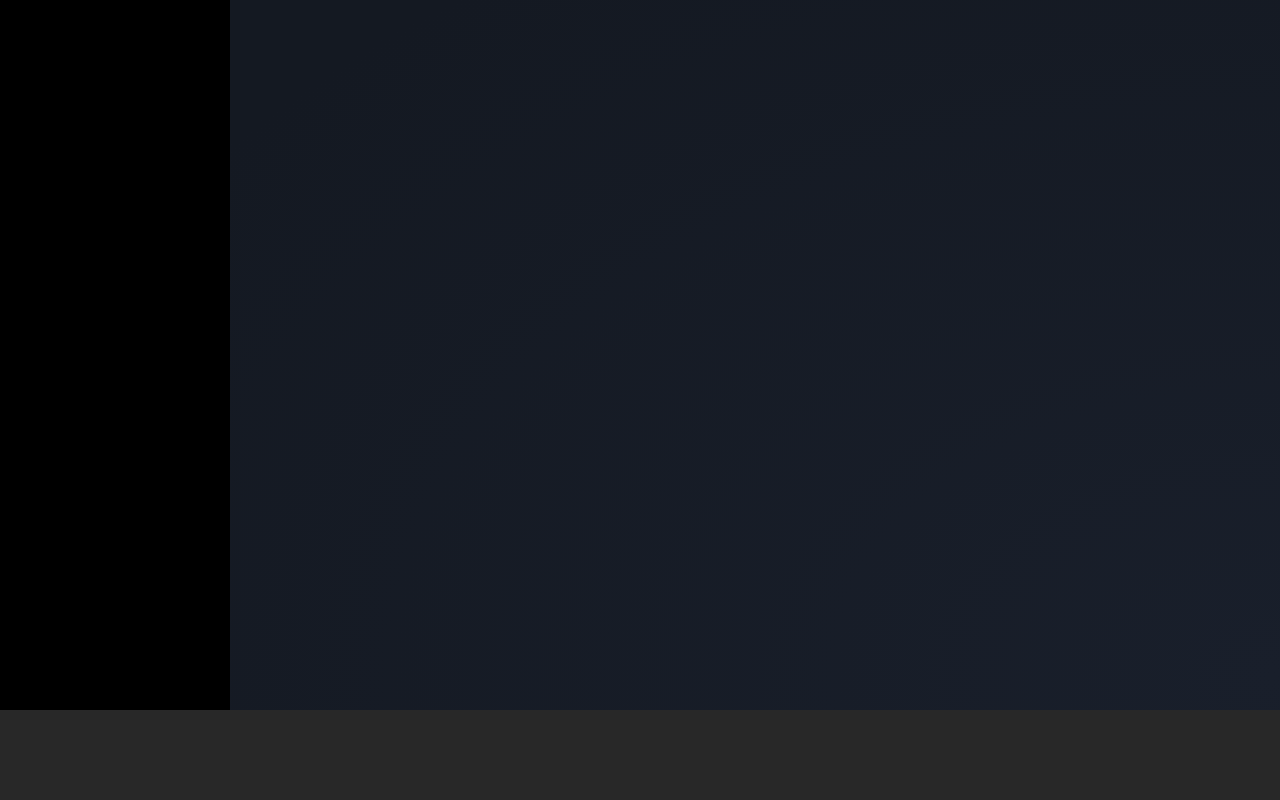
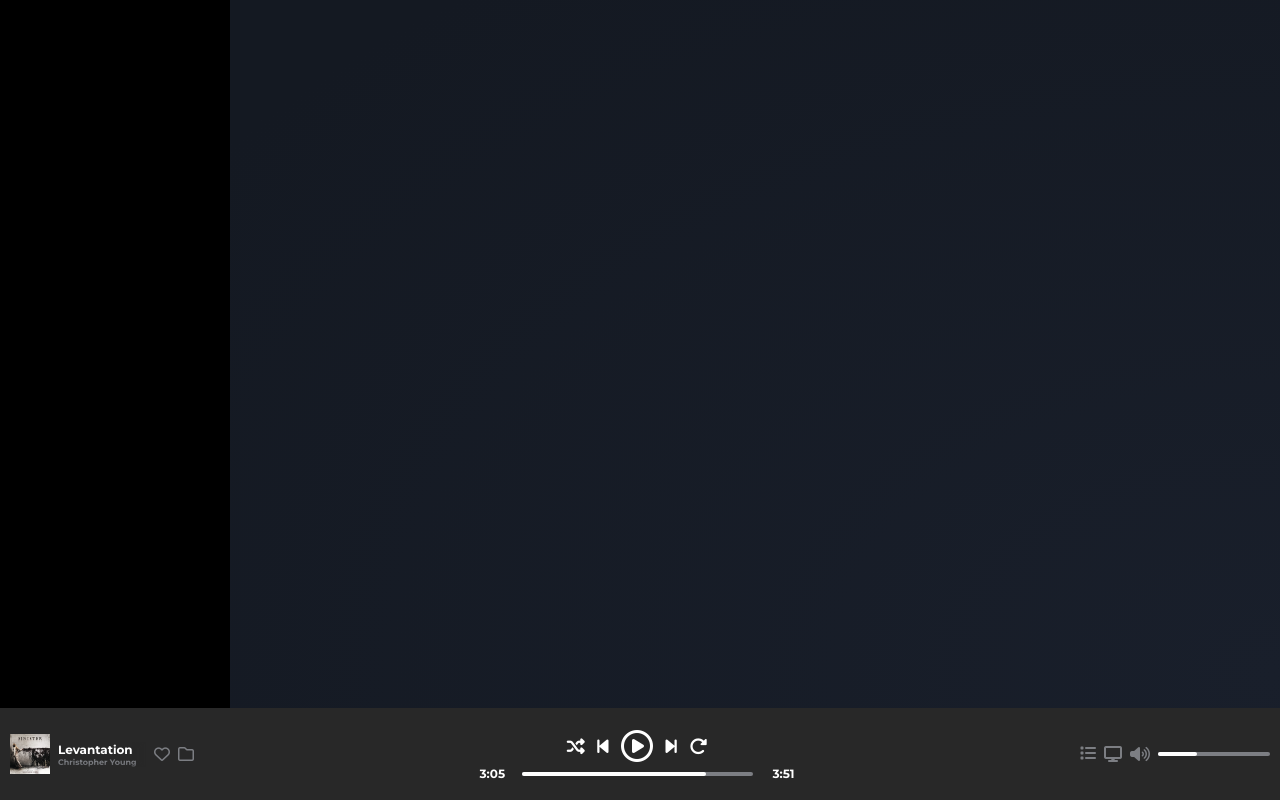
Before and after one commit to IO-underscorre/html-css-spotifyweb, a plain HTML site: page index.html in a window 1280 px wide. Drawn offline with Linux system fonts and the light colour scheme.

Commit message:
feat(bottom-bar): bottom control bar completed

```diff
--- a/index.html
+++ b/index.html
@@ -28,7 +28,108 @@
         </div>
 
         <!-- Bottom menu bar -->
-        <div class="bottom-bar"></div>
+        <div class="bottom-bar">
+            <!-- Current song options -->
+            <menu class="side-controller">
+                <li class="audio-container">
+                    <a href="" class="audio-cover">
+                        <img src="images/covers/sinister.jpeg" alt="SINISTER Soundtrack">
+                    </a>
+
+                    <div class="controlled-container">
+                        <a href="" class="audio-title">
+                            Levantation
+                        </a>
+
+                        <a href="" class="audio-subtitle">
+                            Christopher Young
+                        </a>
+                    </div>
+                </li>
+
+                <li>
+                    <a href="" class="controller-button">
+                        <i class="fa-regular fa-heart"></i>
+                    </a>
+                </li>
+
+                <li>
+                    <a href="" class="controller-button">
+                        <i class="fa-regular fa-folder"></i>
+                    </a>
+                </li>
+            </menu>
+
+            <!-- Track lenght options -->
+            <menu class="central-controller">
+                <li>
+                    <a href="" class="controller-button">
+                        <i class="fa-solid fa-shuffle"></i>
+                    </a>
+                </li>
+
+                <li>
+                    <a href="" class="controller-button">
+                        <i class="fa-solid fa-backward-step"></i>
+                    </a>
+                </li>
+
+                <li>
+                    <a href="" id="play" class="controller-button">
+                        <i class="fa-regular fa-circle-play"></i>
+                    </a>
+                </li>
+
+                <li>
+                    <a href="" class="controller-button">
+                        <i class="fa-solid fa-forward-step"></i>
+                    </a>
+                </li>
+
+                <li>
+                    <a href="" class="controller-button">
+                        <i class="fa-solid fa-rotate-right"></i>
+                    </a>
+                </li>
+
+                <li id="track-lenght">
+                    <span>
+                        3:05
+                    </span>
+                    <div class="slider">
+                        <div></div>
+                    </div>
+                    <span>
+                        3:51
+                    </span>
+                </li>
+            </menu>
+
+            <!-- Volume, queue and device option -->
+            <menu class="side-controller">
+                <li class="audio-container">
+                    <a href="" class="controller-button">
+                        <i class="fa-solid fa-list"></i>
+                    </a>
+                </li>
+
+                <li>
+                    <a href="" class="controller-button">
+                        <i class="fa-solid fa-display"></i>
+                    </a>
+                </li>
+
+                <li>
+                    <a href="" class="controller-button">
+                        <i class="fa-solid fa-volume-high"></i>
+                    </a>
+                </li>
+
+                <li id="volume" class="slider">
+                    <div></div>
+                </li>
+            </menu>
+        </div>
     </div>
 </body>
 </html>
--- a/style.css
+++ b/style.css
@@ -20,8 +20,6 @@
     margin: 0;
     padding: 0;
     box-sizing: border-box;
-
-    line-height: 1.1;
 }
 
 body {
@@ -42,6 +40,20 @@ a {
 .page-wrapper {
     display: flex;
     flex-direction: column;
+}
+
+.audio-cover img {
+    width: 100%;
+    height: 100%;
+    object-fit: cover;
+}
+
+.audio-title , .audio-subtitle {
+    display: block;
+}
+
+.audio-title {
+    color: var(--primary-content);
 }
 
 /* Container that makes overflowing text disapear on the right side */
@@ -85,7 +97,7 @@ a {
 .slider:hover div::after {
     content: "";
     position: absolute;
-    top: .125rem;
+    top: 50%;
     right: 0;
     z-index: 1;
     transform: translate(50% , -50%);
@@ -98,7 +110,7 @@ a {
 
 /* UPPER CONTENT */
 .page {
-    flex-basis: calc(100vh - 90px);
+    flex-basis: calc(100vh - 5.75rem);
     display: flex;
 }
 
@@ -119,6 +131,112 @@ a {
 
 /* BOTTOM MENU BAR */
 .bottom-bar {
-    flex-basis: 90px;
+    flex-basis: 5.75rem;
+    padding: 0 10px;
+    display: flex;
+    align-items: center;
+    gap: .75rem;
+    justify-content: space-between;
     background-color: var(--bottom-bar-bg);
+    overflow-x: auto;
 }
+
+.side-controller {
+    display: flex;
+    align-items: center;
+    gap: .5rem;
+}
+
+.controller-button {
+    vertical-align: middle;
+}
+
+.controller-button:hover {
+    color: var(--primary-content);
+}
+
+/* Current song options */
+.bottom-bar .audio-container {
+    display: flex;
+    align-items: center;
+    gap: .5rem;
+}
+
+.bottom-bar .audio-cover {
+    width: 2.5rem;
+    height: 2.5rem;
+}
+
+.bottom-bar .controlled-container {
+    width: 5.5rem;
+}
+
+.bottom-bar .audio-title {
+    font-size: var(--medium-font);
+}
+
+.bottom-bar .audio-subtitle {
+    font-size: var(--small-font);
+}
+
+/* Track lenght options */
+.central-controller {
+    flex-basis: 25%;
+    min-width: 9.5rem;
+
+    color: var(--primary-content);
+    text-align: center;
+}
+
+.central-controller li:not(:last-child) {
+    display: inline-block;
+}
+
+.central-controller .controller-button {
+    font-size: 1.125rem;
+    margin: .25rem;
+}
+
+#play {
+    font-size: 2rem;
+}
+
+#track-lenght {
+    display: flex;
+    justify-content: space-between;
+    align-items: center;
+}
+
+#track-lenght span {
+    width: 2.5rem;
+    font-size: var(--medium-font);
+}
+
+#track-lenght span:first-child {
+    text-align: left;
+}
+
+#track-lenght div {
+    flex-basis: calc(100% - 5.25rem);
+}
+
+#track-lenght div div {
+    width: 80%;
+}
+
+#track-lenght span:last-child {
+    text-align: right;
+}
+
+/* Volume, queue and device option */
+.side-controller:last-child {
+    justify-content: flex-end;
+}
+
+#volume {
+    width: 7rem;
+}
+
+#volume div {
+    width: 35%;
+}
```
